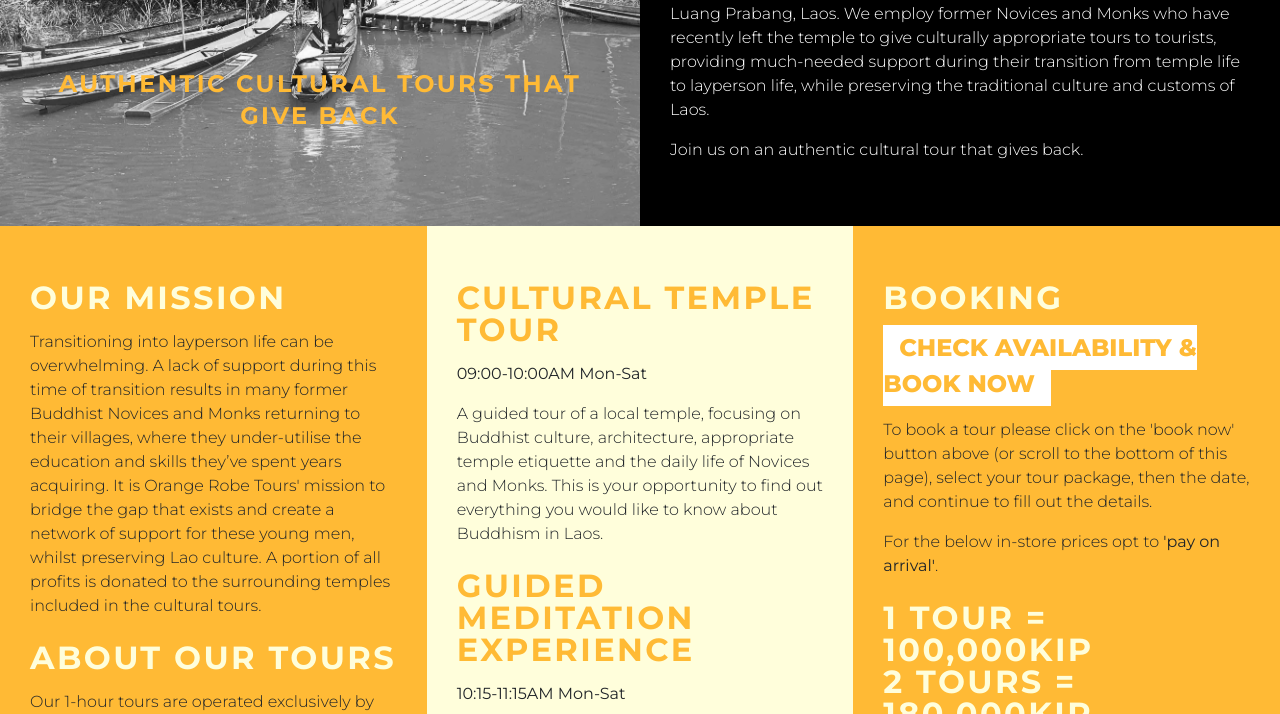
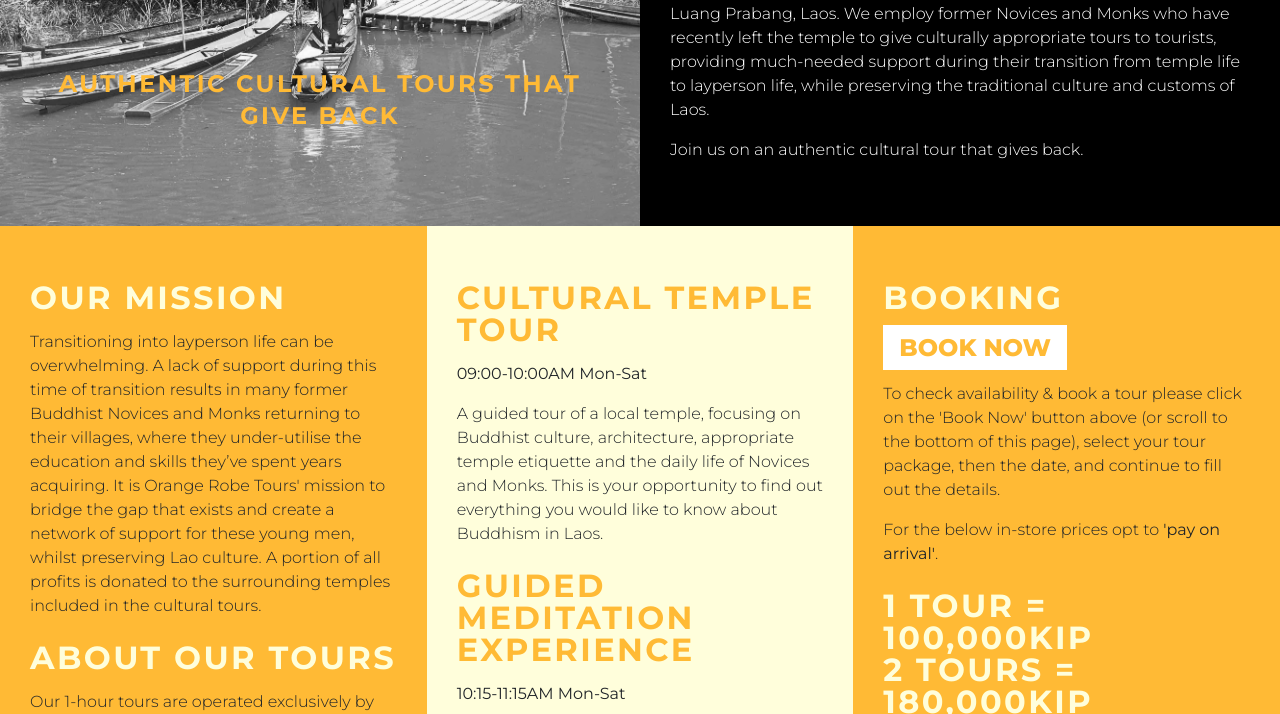
Before and after one commit to LTavvy/orange-robe-tours, a website built with webpack: page src/index.html in a window 1280 px wide. Shown: the part 390-1104 px from the top of the page. Built offline with nearby package versions, Linux system fonts and the light colour scheme; a script that the page names is missing.

Commit message:
Update index.html

```diff
--- a/src/index.html
+++ b/src/index.html
@@ -98,9 +98,9 @@
           <div class="container v-padding">
 
             <h3>Booking</h3>
-            <a class="book-cta" href="#booking-form">Check Availability & Book Now</a>
+            <a class="book-cta" href="#booking-form">Book Now</a>
             <p></p>
-            <p>To book a tour please click on the 'book now' button above (or scroll to the bottom of this page), select your tour package, then the date, and continue to fill out the details.</p>
+            <p>To check availability & book a tour please click on the 'Book Now' button above (or scroll to the bottom of this page), select your tour package, then the date, and continue to fill out the details.</p>
             <p>For the below in-store prices opt to <b>'pay on arrival'</b>.</p>
             <p class="heading">1 TOUR = 100,000kip<br />2 TOURS = 180,000kip</p>
             <p>*price per person</p>
```
